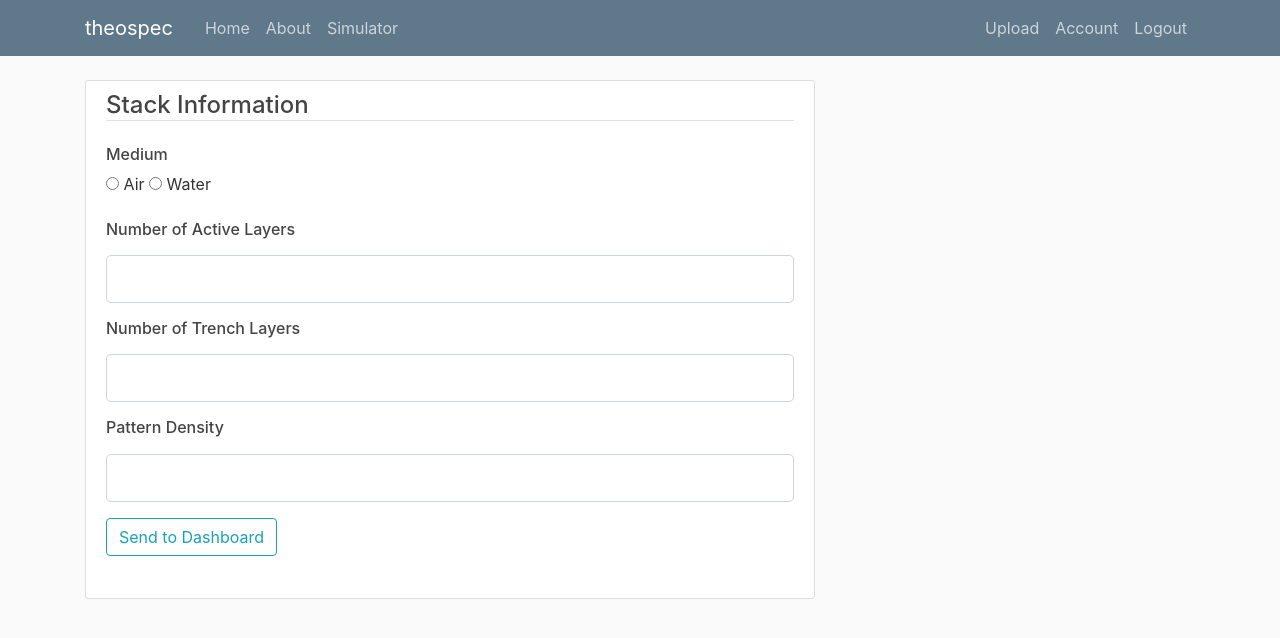
After one commit to maxcopeland/theospec, a Flask app: page /simulator in a window 1280 px wide. The commit adds this page. Shown: the top 638 px of the page. Run offline with Flask 3, Linux system fonts and the light colour scheme; the visitor is signed in with stand-in values (Sample User, id 1); parts of the project's set-up code (start-up, migrations or seed data) failed here and were passed over; some libraries are stand-ins or nearby versions.

Commit message:
Added base simulator input functionality for rendering forms

```diff
--- a/app/forms.py
+++ b/app/forms.py
@@ -1,8 +1,8 @@
 from flask_wtf import FlaskForm
 from flask_wtf.file import FileField, FileRequired, FileAllowed
 from wtforms import StringField, PasswordField, SubmitField, BooleanField, ValidationError, TextAreaField, \
-                    FieldList, FormField
-from wtforms.validators import DataRequired, Length, Email, EqualTo
+                    FieldList, FormField, RadioField, SelectField, IntegerField, DecimalField
+from wtforms.validators import DataRequired, Length, Email, EqualTo, NumberRange
 from app.models import User
 
 class RegistrationForm(FlaskForm):
@@ -43,3 +43,16 @@ class UploadForm(FlaskForm):
     material = StringField('Material', validators=[DataRequired()])
     file = FileField(validators=[FileRequired(), FileAllowed(['csv', 'xlsx', 'txt'], 'Only .csv, .txt, or .xlsx files allowed')])
     submit = SubmitField('Upload')
+
+class SimulatorForm(FlaskForm):
+    medium = RadioField('Medium', choices = [('Air', 'Air'), ('Water', 'Water')], validators=[DataRequired()])
+    active_layers = IntegerField('Number of Active Layers', validators=[DataRequired(),
+                                                              NumberRange(min=1, max=10,
+                                                              message="Number of layers can range from 1 to 10")])
+    trench_layers = IntegerField('Number of Trench Layers', validators=[DataRequired(),
+                                                              NumberRange(min=1, max=10,
+                                                              message="Number of layers can range from 1 to 10")])
+    pattern_density = DecimalField('Pattern Density', validators=[DataRequired(),
+                                                              NumberRange(min=0, max=1,
+                                                              message="Pattern density can range from 0 to 1")])
+    submit = SubmitField('Send to Dashboard')
--- a/app/routes.py
+++ b/app/routes.py
@@ -1,9 +1,9 @@
 import os
 import random
-from flask import render_template, url_for, flash, redirect, request
+from flask import render_template, url_for, flash, redirect, request, session
 from app import app, db, bcrypt
 from app.models import User, Post, Material, NKValues
-from app.forms import RegistrationForm, LoginForm, PostForm, UploadForm
+from app.forms import RegistrationForm, LoginForm, PostForm, UploadForm, SimulatorForm
 from flask_login import login_user, current_user, logout_user, login_required
 from werkzeug.utils import secure_filename
 import pandas as pd
@@ -15,7 +15,6 @@ import pandas as pd
 def home():
     posts = Post.query.all()
     return render_template('home.html', posts=posts)
-
 
 @app.route("/about")
 @login_required
@@ -101,21 +100,106 @@ def upload():
         return redirect(url_for('home'))
     return render_template('upload.html', form=form)
 
+@app.route("/simulator", methods=['GET', 'POST'])
+@login_required
+def simulator():
+    form = SimulatorForm()
+    if form.validate_on_submit():
+        # store input data in cookie
+        session['medium'] = form.medium.data
+        session['active_layers'] = form.active_layers.data
+        session['trench_layers'] = form.trench_layers.data
+        # decimal cant serialize, thus changing to string
+        session['pattern_density'] = str(form.pattern_density.data)
+        return redirect(url_for('test'))
+    return render_template('simulator.html', form=form)
+
+@app.route('/simulator/dashboard', methods=['GET', 'POST'])
+def test():
+    medium = session['medium']
+    active_layers = session['active_layers']
+    trench_layers = session['trench_layers']
+    pattern_density = float(session['pattern_density'])
+    return str([medium, active_layers, trench_layers, pattern_density])
 
 
-from bokeh.embed import server_document
-from bokeh.layouts import column
-from bokeh.models import ColumnDataSource, Slider
-from bokeh.plotting import figure
-from bokeh.server.server import Server
-from bokeh.themes import Theme
-from tornado.ioloop import IOLoop
-from bokeh.sampledata.sea_surface_temperature import sea_surface_temperature
+import dash
+import dash_core_components as dcc
+import dash_html_components as html
+import plotly.graph_objs as go
 from scipy.interpolate import interp1d
 from tmm.color import calc_reflectances
 import numpy as np
 
 
+external_scripts = [
+    {
+        'src':"https://code.jquery.com/jquery-3.3.1.slim.min.js",
+        'integrity':"sha384-q8i/X+965DzO0rT7abK41JStQIAqVgRVzpbzo5smXKp4YfRvH+8abtTE1Pi6jizo",
+        'crossorigin':"anonymous"
+    },
+    {
+        'src':"https://cdnjs.cloudflare.com/ajax/libs/popper.js/1.14.3/umd/popper.min.js",
+        'integrity':"sha384-ZMP7rVo3mIykV+2+9J3UJ46jBk0WLaUAdn689aCwoqbBJiSnjAK/l8WvCWPIPm49",
+        'crossorigin':"anonymous"
+    },
+    {
+        'src':"https://stackpath.bootstrapcdn.com/bootstrap/4.1.3/js/bootstrap.min.js",
+        'integrity':"sha384-ChfqqxuZUCnJSK3+MXmPNIyE6ZbWh2IMqE241rYiqJxyMiZ6OW/JmZQ5stwEULTy",
+        'crossorigin':"anonymous"
+    }
+]
+
+external_stylesheets = [
+    {
+        'rel':'stylesheet',
+        'href': "https://stackpath.bootstrapcdn.com/bootstrap/4.1.3/css/bootstrap.min.css",
+        'integrity': "sha384-MCw98/SFnGE8fJT3GXwEOngsV7Zt27NXFoaoApmYm81iuXoPkFOJwJ8ERdknLPMO",
+        'crossorigin':'anonymous'
+    },
+    {
+        'rel':'stylesheet',
+        'type': 'text/css',
+        'href': 'static/main.css'
+    }
+]
+
+data_app = dash.Dash(__name__, server=app, external_scripts=external_scripts,
+                     external_stylesheets=external_stylesheets, url_base_pathname='/data/')
+
+max_thk = 1000  # Global setpoints for testing
+mat_name = 'SiO2' # Global setpoints for testing
+
+data_app.layout = html.Div([
+    html.H1('theospec', className='col-xl-12', style={'align': 'center'}),
+    html.Div([
+        dcc.Dropdown(
+            id='active-dropdown',
+            options=[{'label': i.name, 'value': i.name} for i in Material.query.all()],
+            value='SiO2'
+            )], className='col-md-2'),
+    html.Div([
+        dcc.Input(
+            id='active-thickness',
+            placeholder='Enter thickness (A)',
+            type='numeric',
+            value=1000,
+            min=0,
+            max=10000
+            ),
+        html.Button('Enter', id='active-button')
+        ], className='col-md-2'),
+    html.Div([
+        dcc.Graph(id='graph-with-slider'),
+        dcc.Slider(
+            id='thickness-slider',
+            min=0,
+            max=max_thk,
+            step=10,
+            value=max_thk,
+
+            )], className='col-md-6')],
+className='row')
 
 def get_nkvals(mat_name):
     mat_id = Material.query.filter_by(name=mat_name).first().id
@@ -123,55 +207,115 @@ def get_nkvals(mat_name):
     df = pd.DataFrame([(d.wavelength, d.n_value, d.k_value) for d in nk_vals],
                   columns=['wavelength', 'n', 'k'])
     df['nk'] = df['n'] + (1j * df['k'])
-    ### lazy hack, needs more robust solution
+    ### Handle nm from data instead of Angstrom
     if df.wavelength.min() > 1000:
         df['wavelength'] = df.wavelength /10
     return df
 
-
-def modify_doc(doc):
-    starting_thk = 2000
-    sio_df = get_nkvals('SiO2') ## change to make film passable
-    sio_fn = interp1d(sio_df.wavelength, sio_df.nk, kind='linear')
+def compute_reflectance(mat_name, thickness):
+    starting_thk = thickness
+    mat_df = get_nkvals(mat_name) ## change to make film passable
+    mat_fn = interp1d(mat_df.wavelength, mat_df.nk, kind='linear')
     water_fn = lambda wavelength: 1.333333
     si_df = get_nkvals('Si') ## change to make film passable
     si_fn = interp1d(si_df.wavelength, si_df.nk, kind='linear')
-    reflectance = calc_reflectances(n_fn_list=[water_fn, sio_fn, si_fn],
+    reflectance = calc_reflectances(n_fn_list=[water_fn, mat_fn, si_fn],
                                     d_list=[np.inf, starting_thk, np.inf],
                                     th_0=0,
                                     spectral_range='wide')
     r_df = pd.DataFrame(reflectance, columns=['wavelength', 'reflectance'])
-    source = ColumnDataSource(data=r_df)
-
-    plot = figure(x_axis_type='auto', y_range=(0, 1),
-                  y_axis_label='reflectance', title="Spectra from SiO on Si")
-    plot.line('wavelength', 'reflectance', source=source)
-
-    def callback(attr, old, new):
-        if new == starting_thk:
-            data = r_df
-        else:
-            reflectance = calc_reflectances([water_fn, sio_fn, si_fn], [np.inf, new, np.inf], 0, spectral_range='wide')
-            data = pd.DataFrame(reflectance, columns=['wavelength', 'reflectance'])
-        source.data = ColumnDataSource(data=data).data
-
-    slider = Slider(start=0, end=starting_thk, value=starting_thk, step=starting_thk/20, title="SiO Thickness")
-    slider.on_change('value', callback)
-
-    doc.add_root(column(slider, plot))
-
-    doc.theme = Theme(filename="theme.yaml")
+    return r_df
 
 
-@app.route('/data', methods=['GET'])
-def bkapp_page():
-    script = server_document('http://localhost:5006/bkapp')
-    return render_template("embed.html", script=script, template="Flask")
+@data_app.callback(dash.dependencies.Output('graph-with-slider', 'figure'),
+                   [dash.dependencies.Input('active-dropdown', 'value'),
+                    dash.dependencies.Input('active-button', 'n_clicks')],
+                   [dash.dependencies.State('active-thickness', 'value'),
+                    dash.dependencies.State('thickness-slider', 'value')])
+@app.route('/data/')
+def data(selected_material, n_clicks, starting_thickness, selected_thickness):
+    df = compute_reflectance(selected_material, starting_thickness)
+    return {
+        'data': [go.Scatter(
+            x=df['wavelength'],
+            y=df['reflectance'],
+            mode= 'lines',
+            name= 'lines'
+        )],
+        'layout': go.Layout(
+            title='Spectra for {0} at {1}A'.format(str(selected_material), str(starting_thickness)),
+            xaxis={
+                'title': 'Wavelength',
+                'type' : 'linear'
+            },
+            yaxis={
+                'title': 'Reflectance',
+                'type': 'linear'
+            }
+        )
+    }
 
 
-def bk_worker():
-    # Can't pass num_procs > 1 in this configuration. If you need to run multiple
-    # processes, see e.g. flask_gunicorn_embed.py
-    server = Server({'/bkapp': modify_doc}, io_loop=IOLoop(), allow_websocket_origin=["localhost:8000"])
-    server.start()
-    server.io_loop.start()
+# from bokeh.embed import server_document
+# from bokeh.layouts import column
+# from bokeh.models import ColumnDataSource, Slider
+# from bokeh.plotting import figure
+# from bokeh.server.server import Server
+# from bokeh.themes import Theme
+# from tornado.ioloop import IOLoop
+# from bokeh.sampledata.sea_surface_temperature import sea_surface_temperature
+# from scipy.interpolate import interp1d
+# from tmm.color import calc_reflectances
+# import numpy as np
+
+
+
+
+
+
+# def modify_doc(doc, mat_name):
+#     starting_thk = 2000
+#     mat_df = get_nkvals(mat_name) ## change to make film passable
+#     mat_fn = interp1d(mat_df.wavelength, mat_df.nk, kind='linear')
+#     water_fn = lambda wavelength: 1.333333
+#     si_df = get_nkvals('Si') ## change to make film passable
+#     si_fn = interp1d(si_df.wavelength, si_df.nk, kind='linear')
+#     reflectance = calc_reflectances(n_fn_list=[water_fn, mat_fn, si_fn],
+#                                     d_list=[np.inf, starting_thk, np.inf],
+#                                     th_0=0,
+#                                     spectral_range='wide')
+#     r_df = pd.DataFrame(reflectance, columns=['wavelength', 'reflectance'])
+#     source = ColumnDataSource(data=r_df)
+
+#     plot = figure(x_axis_type='auto', y_range=(0, 1),
+#                   y_axis_label='reflectance', title="Spectra from SiO on Si")
+#     plot.line('wavelength', 'reflectance', source=source)
+
+#     def callback(attr, old, new):
+#         if new == starting_thk:
+#             data = r_df
+#         else:
+#             reflectance = calc_reflectances([water_fn, mat_fn, si_fn], [np.inf, new, np.inf], 0, spectral_range='wide')
+#             data = pd.DataFrame(reflectance, columns=['wavelength', 'reflectance'])
+#         source.data = ColumnDataSource(data=data).data
+
+#     slider = Slider(start=0, end=starting_thk, value=starting_thk, step=starting_thk/20, title="SiO Thickness")
+#     slider.on_change('value', callback)
+
+#     doc.add_root(column(slider, plot))
+
+#     doc.theme = Theme(filename="theme.yaml")
+
+
+# @app.route('/data', methods=['GET'])
+# def bkapp_page():
+#     script = server_document('http://localhost:5006/bkapp')
+#     return render_template("embed.html", script=script, template="Flask")
+
+
+# def bk_worker():
+#     # Can't pass num_procs > 1 in this configuration. If you need to run multiple
+#     # processes, see e.g. flask_gunicorn_embed.py
+#     server = Server({'/bkapp': modify_doc}, io_loop=IOLoop(), allow_websocket_origin=["localhost:8000"])
+#     server.start()
+#     server.io_loop.start()
--- /dev/null
+++ b/app/templates/data.html
@@ -0,0 +1,6 @@
+{% extends "layout.html" %}
+{% block content %}
+
+{{ index|safe }}
+
+{% endblock content %}
--- a/app/templates/layout.html
+++ b/app/templates/layout.html
@@ -8,7 +8,8 @@
     <meta name="viewport" content="width=device-width, initial-scale=1, shrink-to-fit=no">
 
     <!-- Latest compiled and minified CSS -->
-    <link rel="stylesheet" href="https://maxcdn.bootstrapcdn.com/bootstrap/4.0.0/css/bootstrap.min.css" integrity="sha384-Gn5384xqQ1aoWXA+058RXPxPg6fy4IWvTNh0E263XmFcJlSAwiGgFAW/dAiS6JXm" crossorigin="anonymous">
+    <!-- <link rel="stylesheet" href="https://maxcdn.bootstrapcdn.com/bootstrap/4.0.0/css/bootstrap.min.css" integrity="sha384-Gn5384xqQ1aoWXA+058RXPxPg6fy4IWvTNh0E263XmFcJlSAwiGgFAW/dAiS6JXm" crossorigin="anonymous"> -->
+    <link rel="stylesheet" href="https://stackpath.bootstrapcdn.com/bootstrap/4.1.3/css/bootstrap.min.css" integrity="sha384-MCw98/SFnGE8fJT3GXwEOngsV7Zt27NXFoaoApmYm81iuXoPkFOJwJ8ERdknLPMO" crossorigin="anonymous">
 
     <!-- Latest compiled and minified CSS -->
     <link rel="stylesheet", type="text/css", href="{{ url_for('static', filename='main.css') }}">
@@ -31,7 +32,11 @@
                     <div class="navbar-nav mr-auto">
                         <a class="nav-item nav-link" href="{{ url_for('home') }}">Home</a>
                         <a class="nav-item nav-link" href="{{ url_for('about') }}">About</a>
+                        {% if current_user.is_authenticated %}
+                            <a class="nav-item nav-link" href="{{ url_for('simulator') }}">Simulator</a>
+                        {% endif %}
                     </div>
+
                     <!-- Navbar Right Side -->
                     <div class="navbar-nav">
                         {% if current_user.is_authenticated %}
@@ -61,25 +66,16 @@
                 {% endwith %}
                 {% block content %}{% endblock %}
             </div>
-            <div class="col-md-4">
-                <div class="content-section">
-                    <h3>theospec</h3>
-                    <p class='text-muted'>Dashboard Options?
-                        <ul class="list-group">
-                            <li class="list-group-item list-group-item-light">Option 1</li>
-                            <li class="list-group-item list-group-item-light">Option 2</li>
-                            <li class="list-group-item list-group-item-light">Option 3</li>
-                            <li class="list-group-item list-group-item-light">Option 4</li>
-                        </ul>
-                    </p>
-                </div>
-            </div>
+
         </div>
     </main>
 
     <!-- Javascript -->
-    <script src="https://code.jquery.com/jquery-3.2.1.slim.min.js" integrity="sha384-KJ3o2DKtIkvYIK3UENzmM7KCkRr/rE9/Qpg6aAZGJwFDMVNA/GpGFF93hXpG5KkN" crossorigin="anonymous"></script>
-    <script src="https://cdnjs.cloudflare.com/ajax/libs/popper.js/1.12.9/umd/popper.min.js" integrity="sha384-ApNbgh9B+Y1QKtv3Rn7W3mgPxhU9K/ScQsAP7hUibX39j7fakFPskvXusvfa0b4Q" crossorigin="anonymous"></script>
-    <script src="https://maxcdn.bootstrapcdn.com/bootstrap/4.0.0/js/bootstrap.min.js" integrity="sha384-JZR6Spejh4U02d8jOt6vLEHfe/JQGiRRSQQxSfFWpi1MquVdAyjUar5+76PVCmYl" crossorigin="anonymous"></script>
-</body>
+    <!-- <script src="https://code.jquery.com/jquery-3.3.1.slim.min.js" integrity="sha384-q8i/X+965DzO0rT7abK41JStQIAqVgRVzpbzo5smXKp4YfRvH+8abtTE1Pi6jizo" crossorigin="anonymous"></script>
+    <script src="https://cdnjs.cloudflare.com/ajax/libs/popper.js/1.14.3/umd/popper.min.js" integrity="sha384-ZMP7rVo3mIykV+2+9J3UJ46jBk0WLaUAdn689aCwoqbBJiSnjAK/l8WvCWPIPm49" crossorigin="anonymous"></script>
+    <script src="https://stackpath.bootstrapcdn.com/bootstrap/4.1.3/js/bootstrap.min.js" integrity="sha384-ChfqqxuZUCnJSK3+MXmPNIyE6ZbWh2IMqE241rYiqJxyMiZ6OW/JmZQ5stwEULTy" crossorigin="anonymous"></script></body> -->
+    <script src="https://code.jquery.com/jquery-3.3.1.slim.min.js" integrity="sha384-q8i/X+965DzO0rT7abK41JStQIAqVgRVzpbzo5smXKp4YfRvH+8abtTE1Pi6jizo" crossorigin="anonymous"></script>
+    <script src="https://cdnjs.cloudflare.com/ajax/libs/popper.js/1.14.3/umd/popper.min.js" integrity="sha384-ZMP7rVo3mIykV+2+9J3UJ46jBk0WLaUAdn689aCwoqbBJiSnjAK/l8WvCWPIPm49" crossorigin="anonymous"></script>
+    <script src="https://stackpath.bootstrapcdn.com/bootstrap/4.1.3/js/bootstrap.min.js" integrity="sha384-ChfqqxuZUCnJSK3+MXmPNIyE6ZbWh2IMqE241rYiqJxyMiZ6OW/JmZQ5stwEULTy" crossorigin="anonymous"></script>
+
 </html>
--- /dev/null
+++ b/app/templates/simulator.html
@@ -0,0 +1,74 @@
+{% extends "layout.html" %}
+{% block content %}
+    <div class="content-section">
+        <form method="POST" action="">
+            {{ form.hidden_tag() }}
+            <fieldset class="form-group">
+                <h2><legend class="border-bottom mb-4">Stack Information</legend></h2>
+                <div class="form-group">
+                    <!-- {{ form.medium.label(class="form-control-label") }} -->
+                    <h6>Medium</h6>
+                    {% if form.medium.errors %}
+                        {{ form.medium(class="form-control form-control-lg is-invalid") }}
+                        <div class="invalid-feedback">
+                            {% for error in form.medium.errors %}
+                                <span>{{ error }}</span>
+                            {% endfor %}
+                        </div>
+                    {% else %}
+                        {% for medium in form.medium %}
+                            <tr>
+                                <td> {{medium }} </td>
+                                <td> {{medium.label }} </td>
+                            </tr>
+                        {% endfor %}
+                </div>
+
+                        <!-- {{ form.medium(class="form-control form-control-lg") }} -->
+                    {% endif %}
+                <div class="form-group">
+                    <h6>{{ form.active_layers.label(class="form-control-label") }}</h6>
+                    {% if form.active_layers.errors %}
+                        {{ form.active_layers(class="form-control form-control-lg is-invalid") }}
+                        <div class="invalid-feedback">
+                            {% for error in form.active_layers.errors %}
+                                <span>{{ error }}</span>
+                            {% endfor %}
+                        </div>
+                    {% else %}
+                        {{ form.active_layers(class="form-control form-control-lg") }}
+                    {% endif %}
+                </div>
+                <div class="form-group">
+                    <h6>{{ form.trench_layers.label(class="form-control-label") }}</h6>
+                    {% if form.trench_layers.errors %}
+                        {{ form.trench_layers(class="form-control form-control-lg is-invalid") }}
+                        <div class="invalid-feedback">
+                            {% for error in form.trench_layers.errors %}
+                                <span>{{ error }}</span>
+                            {% endfor %}
+                        </div>
+                    {% else %}
+                        {{ form.trench_layers(class="form-control form-control-lg") }}
+                    {% endif %}
+                </div>
+                <div class="form-group">
+                    <h6>{{ form.pattern_density.label(class="form-control-label") }}</h6>
+                    {% if form.pattern_density.errors %}
+                        {{ form.pattern_density(class="form-control form-control-lg is-invalid") }}
+                        <div class="invalid-feedback">
+                            {% for error in form.pattern_density.errors %}
+                                <span>{{ error }}</span>
+                            {% endfor %}
+                        </div>
+                    {% else %}
+                        {{ form.pattern_density(class="form-control form-control-lg") }}
+                    {% endif %}
+                </div>
+                <div class="form-group">
+                    {{ form.submit(class="btn btn-outline-info") }}
+                </div>
+            </fieldset>
+        </form>
+    </div>
+{% endblock %}
--- a/run.py
+++ b/run.py
@@ -1,8 +1,8 @@
 from app import app
 from threading import Thread
-from app.routes import bk_worker
+# from app.routes import bk_worker
 
-Thread(target=bk_worker).start()
+# Thread(target=bk_worker).start()
 
 if __name__ == "__main__":
     app.run(port=8000, debug=True)
```
